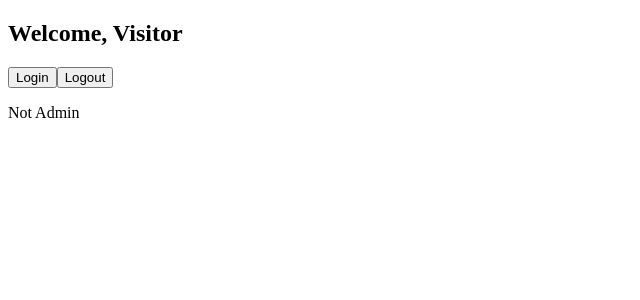
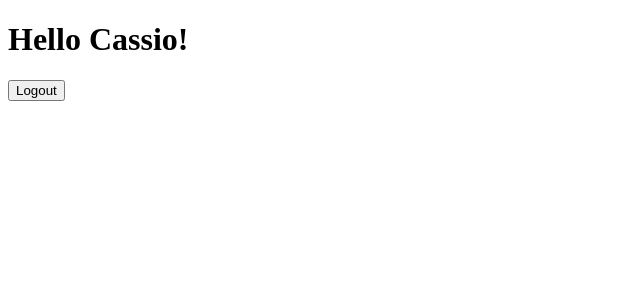
Before and after one commit to cassioHilario/react-noob-to-pro, a React (Create React App) app in the folder meuapp/: page / in a window 1280 px wide. Shown: the top 300 px of the page, without its empty margins (0-640 px from the left). Built offline with nearby package versions, Linux system fonts and the light colour scheme.

Commit message:
Working with conditional rendering

```diff
--- a/meuapp/src/App.js
+++ b/meuapp/src/App.js
@@ -1,11 +1,34 @@
 import React, { Component } from 'react';
-import Member from './components/Member';
 
 class App extends Component {
+
+  constructor(props) {
+    super(props);
+    this.state = {
+      status: true
+    };
+  }
+
   render() {
     return (
       <div>
-        <Member name="Cassio"></Member>
+
+        {this.state.status
+          ?
+
+          <div>
+            <h1>Hello Cassio!</h1>
+            <button onClick={() => this.setState({status: false})}>Logout</button>
+          </div>
+
+          :
+
+          <div>
+            <h1>Hello World!</h1>
+            <button onClick={() => this.setState({status: true})}>Login</button>
+          </div>
+        }
+
       </div>
     );
   }
--- a/meuapp/src/components/Member/index.js
+++ /dev/null
@@ -1,40 +0,0 @@
-import React, {Component} from "react";
-
-class Member extends Component {
-
-    constructor(props) {
-        super(props);
-        this.state = {
-            name: 'Visitor',
-        };
-
-        this.login = this.login.bind(this);
-        this.logout = this.logout.bind(this);
-    }
-
-    login(name) {
-        this.setState({
-            name: name
-        });
-    }
-
-    logout = () => {
-        this.setState({
-            name: "Visitor"
-        });
-    }
-
-    render() {
-        return (
-        <div>
-            <h2>Welcome, {this.state.name}</h2>
-            <button onClick={() => this.login('Cassio')}>Login</button>
-            <button onClick={this.logout}>Logout</button>
-            <p>{this.props.email}</p>
-            <p>{this.props.admin ? "Admin" : "Not Admin"}</p>
-        </div>
-        );
-    }
-}
-
-export default Member;
```
